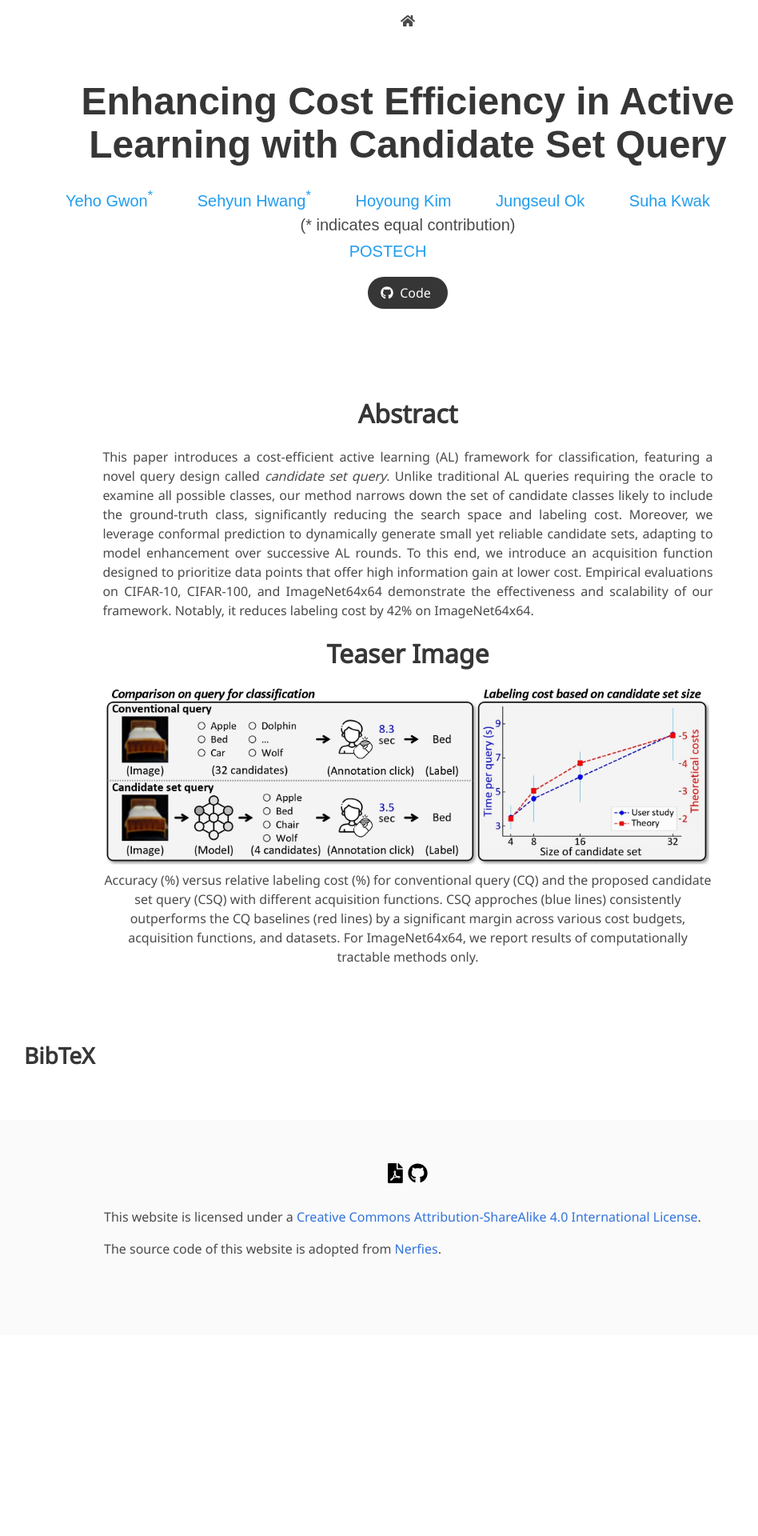
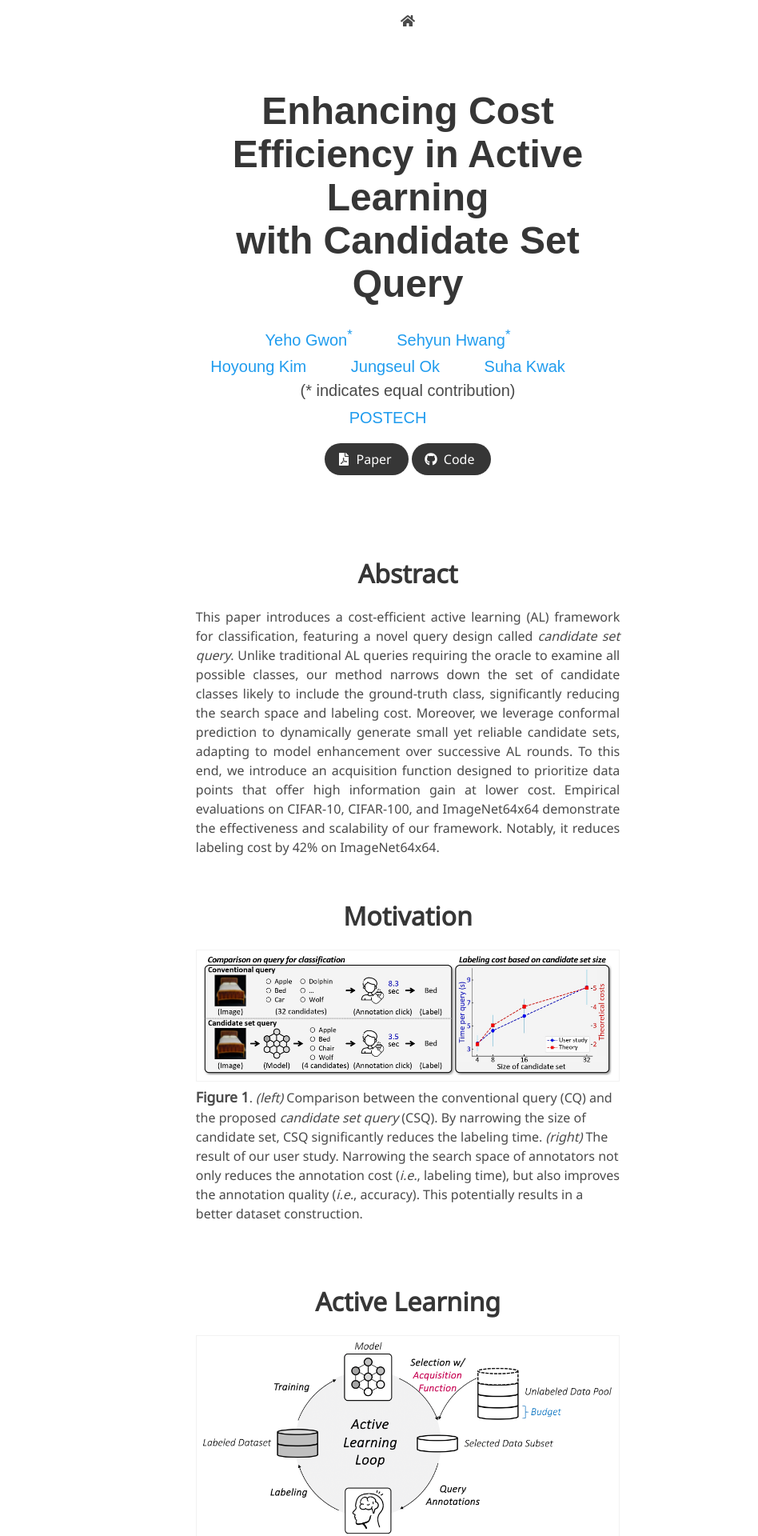
Before and after one commit to yehogwon/yehogwon.github.io, a Jekyll site: the page csq/index.html, which Jekyll copies as it is, in a window 1280 px wide. Shown: the top 1920 px of the page at 80% size, without its empty margins (130-1078 px from the left). Built offline with Jekyll 4.4.1, drawn with Linux system fonts in a browser that asks for light colours; nearby versions of some CDN libraries; some web fonts are replaced; library files that are not in the unit come from our copies; formulas are drawn with MathJax 3; comment, search, counter and statistics services are not loaded; a style sheet for code colours, icons or effects is not loaded; before the commit the page ends 1669 px from its top, so only the background shows below that; some of the changed text lies outside the part shown.

Commit message:
project page draft done

```diff
--- a/csq/index.html
+++ b/csq/index.html
@@ -23,6 +23,9 @@
   <script src="./static/js/bulma-carousel.min.js"></script>
   <script src="./static/js/bulma-slider.min.js"></script>
   <script src="./static/js/index.js"></script>
+
+  <!-- Add medium-zoom library -->
+  <script src="https://unpkg.com/medium-zoom/dist/medium-zoom.min.js"></script>
 
   <script type="text/x-mathjax-config">
     MathJax.Hub.Config({
@@ -65,7 +68,7 @@
     <div class="container is-max-desktop">
       <div class="columns is-centered">
         <div class="column has-text-centered">
-          <h1 class="title is-1 publication-title">Enhancing Cost Efficiency in Active Learning with Candidate Set Query</h1>
+          <h1 class="title is-1 publication-title">Enhancing Cost Efficiency in Active Learning <br> with Candidate Set Query</h1>
           <div class="is-size-5 publication-authors">
             <span class="author-block">
               <a href="https://yehogwon.github.io/">Yeho Gwon<sup>*</sup></a>
@@ -97,8 +100,8 @@
           <div class="column has-text-centered">
             <div class="publication-links">
               <!-- PDF Link. -->
-              <!-- <span class="link-block">
-                <a href="https://arxiv.org/pdf/2011.12948"
+              <span class="link-block">
+                <a href="./static/pdf/paper.pdf"
                    class="external-link button is-normal is-rounded is-dark">
                   <span class="icon">
                       <i class="fas fa-file-pdf"></i>
@@ -106,23 +109,14 @@
                   <span>Paper</span>
                 </a>
               </span>
-              <span class="link-block">
+              <!-- TODO: Add Arxiv link -->
+              <!-- <span class="link-block">
                 <a href="https://arxiv.org/abs/2011.12948"
                    class="external-link button is-normal is-rounded is-dark">
                   <span class="icon">
                       <i class="ai ai-arxiv"></i>
                   </span>
                   <span>arXiv</span>
-                </a>
-              </span> -->
-              <!-- Video Link. -->
-              <!-- <span class="link-block">
-                <a href="https://www.youtube.com/watch?v=MrKrnHhk8IA"
-                   class="external-link button is-normal is-rounded is-dark">
-                  <span class="icon">
-                      <i class="fab fa-youtube"></i>
-                  </span>
-                  <span>Video</span>
                 </a>
               </span> -->
               <!-- Code Link. -->
@@ -144,23 +138,11 @@
   </div>
 </section>
 
-<!-- <section class="hero teaser">
-  <div class="container is-max-desktop">
-    <div class="hero-body">
-      <video id="teaser" autoplay muted loop playsinline height="100%">
-        <source src="./static/videos/teaser.mp4"
-                type="video/mp4">
-      </video>
-    </div>
-  </div>
-</section> -->
-
-
 <section class="section">
   <div class="container is-max-desktop">
     <!-- Abstract. -->
     <div class="columns is-centered has-text-centered">
-      <div class="column is-four-fifths">
+      <div class="column is-full">
         <h2 class="title is-3">Abstract</h2>
         <div class="content has-text-justified">
           <p>
@@ -170,17 +152,21 @@
       </div>
     </div>
     <!--/ Abstract. -->
+</section>
 
+<section class="section">
+  <div class="container is-max-desktop">
     <!-- Teaser Image -->
     <div class="columns is-centered has-text-centered">
-      <div class="column is-four-fifths">
-        <h2 class="title is-3">Teaser Image</h2>
+      <div class="column is-full">
+        <h2 class="title is-3">Motivation</h2>
         <div class="publication-teaser">
-          <img src="./static/images/teaser.jpg" alt="CSQ Teaser">
+          <img src="./static/images/teaser.png" alt="CSQ Teaser">
         </div>
         <div class="caption">
           <p>
-              Accuracy (%) versus relative labeling cost (%) for conventional query (CQ) and the proposed candidate set query (CSQ) with different acquisition functions. CSQ approches (blue lines) consistently outperforms the CQ baselines (red lines) by a significant margin across various cost budgets, acquisition functions, and datasets. For ImageNet64x64, we report results of computationally tractable methods only.
+            <span class="figure-label">Figure 1</span>. <span style="font-style: italic;">(left)</span> Comparison between the conventional query (CQ) and the proposed <span style="font-style: italic;">candidate set query</span> (CSQ). By narrowing the size of candidate set, CSQ significantly reduces the labeling time.
+            <span style="font-style: italic;">(right)</span> The result of our user study. Narrowing the search space of annotators not only reduces the annotation cost (<span style="font-style: italic;">i.e.</span>, labeling time), but also improves the annotation quality (<span style="font-style: italic;">i.e.</span>, accuracy). This potentially results in a better dataset construction.
           </p>
         </div>
       </div>
@@ -189,37 +175,111 @@
   </div>
 </section>
 
+<section class="section">
+  <div class="container is-max-desktop">
+    <!-- AL Image -->
+    <div class="columns is-centered has-text-centered">
+      <div class="column is-full">
+        <h2 class="title is-3">Active Learning</h2>
+        <div class="publication-teaser">
+          <img src="./static/images/al.png" alt="Active Learning">
+        </div>
+        <div class="caption">
+          <p>
+            <span class="figure-label">Figure 2</span>. Active learning aims at reducing the labeling burden by annotating only necessary samples until the desired model performance is achieved. From a small initially labeled dataset, it repeatedly selects the most informative samples and asks the oracle to label them. Traditional active learning focuses on the selection of informative samples, driven by an acquisition function, whereas our work focuses both on the design of an effective acquisition function <span style="font-style: italic;">(selection)</span> and the process of getting the selected samples labeled <span style="font-style: italic;">(query)</span>.
+          </p>
+        </div>
+      </div>
+    </div>
+    <!--/ AL Image -->
+  </div>
+</section>
 
-<!-- <section class="section">
+<!-- TODO: Add Method section with animation
+<section class="section">
   <div class="container is-max-desktop">
-        <h2 class="title is-3">Superiority of CSQ over CQ</h2>
-        <p>
-            $$
-            \newcommand{\bx}{\mathbf{x}}
-            \textbf{Theorem.  }
-            Assume the information-theoretic cost model Hu et al. of selecting one out of $L$ possible options to be $\log_2 L$. Let $L \ge 2$ be the number of classes, $k = |\hat{Y}(\bx)|$, and $\alpha$ be the probability that the candidate set $\hat Y(\bx)$ does not include the ground-truth class of instance $\bx$. For the expected cost of conventional query $C_{\text{con}}$ and that of candidate set query $C_{\text{csq}}$,
-    if
-    \begin{align}
-        \frac{\log_2 (k+1)}{\log_2 L} < 1 - \alpha \;,
-        \label{eq:theorem}
-    \end{align}
-    then $C_{\text{csq}} (L, \bx, \alpha) < C_{\text{con}}(L,\bx)$.
-            $$
-        </p>
+    <div class="columns is-centered has-text-centered">
+      <div class="column is-full">
+        <h2 class="title is-3">Method</h2>
+        <div class="publication-teaser">
+          <img src="./static/images/al.png" alt="Active Learning">
+        </div>
+        <div class="caption">
+          <p>
+            <span class="figure-label">Figure 2</span>. Active learning aims at reducing the labeling burden by annotating only necessary samples until the desired model performance is achieved. From a small initially labeled dataset, it repeatedly selects the most informative samples and asks the oracle to label them. Traditional active learning focuses on the selection of informative samples, driven by an acquisition function, whereas our work focuses both on the design of an effective acquisition function <span style="font-style: italic;">(selection)</span> and the process of getting the selected samples labeled <span style="font-style: italic;">(query)</span>.
+          </p>
+        </div>
+      </div>
+    </div>
   </div>
 </section> -->
 
+<section class="section">
+  <div class="container is-max-desktop">
+    <!-- Experiment Results -->
+    <div class="columns is-centered has-text-centered">
+      <div class="column is-full">
+        <h2 class="title is-3">Experiment Results</h2>
+
+        <!-- Main Results subsection -->
+        <div class="subsection-title">Main Results</div>
+        <div class="publication-teaser">
+          <img src="./static/images/main.png" alt="Active Learning">
+        </div>
+        <div class="caption">
+          <p>
+            <span class="figure-label">Figure 3</span>. Accuracy (%) versus relative labeling cost (%) for conventional query (CQ) and the proposed candidate set query (CSQ) combined with different sampling strategies.
+            CSQ strategies combined with the proposed cost-efficient sampling (<span style="color: blue;">blue</span> lines) consistently outperform CQ baselines (<span style="color: red;">red</span> lines) by a significant margin across various budgets, acquisition functions, and datasets. You can find the zoomed-in version in the paper.
+          </p>
+        </div>
+
+        <!-- Ablation Studies subsection -->
+        <div class="subsection-title">Ablation Studies</div>
+
+        <div class="publication-teaser">
+          <img src="./static/images/comp_anal.png" alt="Component Analysis">
+        </div>
+        <div class="caption">
+          <p>
+            <span class="figure-label">Figure 4</span>.
+            (a) Contribution of each component of our method, measured by accuracy (%) versus relative labeling cost (%) <span style="font-style: italic;">(left)</span>, and relative labeling cost (%) versus AL round <span style="font-style: italic;">(right)</span>. All components of our method lead to steady performance improvement over successive AL rounds.
+            (b) Relative labeling cost (%) at fifth round with varying calibraiton set sizes $n_\text{cal}$. Our method shows robust performance with varying calibraiton set sizes.
+          </p>
+        </div>
+
+        <div class="publication-teaser">
+          <img src="./static/images/query_design.png" alt="Query Design">
+        </div>
+        <div class="caption">
+          <p>
+            <span class="figure-label">Figure 5</span>. Impact of the candidate set design. We compare Conventional (all classes), Top1 (top-1 most confident class), Top10 (top10 most confident classes), and Conformal(our method with fixed $\alpha=0.1$), and Oracle(the smallest candidate set that contains the ground-truth class).
+            Our method reliably surpasses the baselines and delivers a substantial reduction in labeling cost compared to the baselines. We note that Oracle is an unattainable upper bound requiring knowledge of the ground truth.
+            Also, our candidate set effectively includes the ground-truth class in over 90% of cases, even when the model accuracy is low.
+        </div>
+
+        <!-- Qualitative Results subsection -->
+        <div class="subsection-title">Qualitative Results</div>
+        <div class="publication-teaser">
+          <img src="./static/images/qual.png" alt="Qualitative Results">
+        </div>
+        <div class="caption">
+          <p>
+            <span class="figure-label">Figure 6</span>. Example results of constructed candidate sets along with input images on ImageNet64x64. The ground-truth class is highlighted in <span style="color: red;">red</span> (best viewed in color).
+            For easy samples, the candidate set is small to minimize the labeling cost, while for hard samples, the candidate set is expanded to include the ground-truth class.
+          </p>
+        </div>
+
+      </div>
+    </div>
+    <!--/ Experiment Results -->
+  </div>
+</section>
 
 <section class="section" id="BibTeX">
   <div class="container is-max-desktop content">
     <h2 class="title">BibTeX</h2> <!-- TODO: BibTeX here -->
-    <!-- <pre><code>@article{park2021nerfies,
-  author    = {Park, Keunhong and Sinha, Utkarsh and Barron, Jonathan T. and Bouaziz, Sofien and Goldman, Dan B and Seitz, Steven M. and Martin-Brualla, Ricardo},
-  title     = {Nerfies: Deformable Neural Radiance Fields},
-  journal   = {ICCV},
-  year      = {2021},
-}</code></pre>
-  </div> -->
+    <pre><code></code></pre>
+  </div>
 </section>
 
 
--- a/csq/static/css/index.css
+++ b/csq/static/css/index.css
@@ -23,10 +23,6 @@
   font-family: 'Google Sans', sans-serif;
 }
 
-
-.publication-title {
-}
-
 .publication-banner {
   max-height: parent;
 
@@ -38,9 +34,6 @@
   top: auto;
   transform: none;
   object-fit: fit;
-}
-
-.publication-header .hero-body {
 }
 
 .publication-title {
@@ -135,9 +128,6 @@
   border-radius: 5px;
 }
 
-.interpolation-video-column {
-}
-
 .interpolation-panel .slider {
   margin: 0 !important;
 }
@@ -152,3 +142,51 @@
 #interpolation-image-wrapper img {
   border-radius: 5px;
 }
+
+/* Add these new styles */
+.container.is-max-desktop {
+  max-width: 45% !important;
+}
+
+.columns.is-centered {
+  margin: 0 auto;
+}
+
+/* Make images responsive within the half-width container */
+.publication-teaser img {
+  max-width: 100%;
+  height: auto;
+  border: 1px solid rgba(0, 0, 0, 0.05);  /* Black border with 0.8 opacity */
+  padding: 0.4rem;
+
+}
+
+/* Add this new style for captions */
+.caption {
+  text-align: left;
+}
+
+.caption p {
+  text-align: left;
+  margin-bottom: 1.5em;
+}
+
+.figure-label {
+  font-size: 1.1em;
+  font-weight: bold;
+}
+
+/* Reduce padding between sections */
+.section {
+  padding: 1.0rem 1.5rem;  /* Default is 3rem 1.5rem */
+}
+
+/* Subsection styling */
+.subsection-title {
+  text-align: left;
+  font-size: 1.5rem;  /* Slightly smaller than section title (is-3 is 2rem) */
+  font-weight: 600;
+  margin-bottom: 1rem;
+  font-family: 'Google Sans', sans-serif;
+  padding-top: 1rem;
+}
--- a/csq/static/js/index.js
+++ b/csq/static/js/index.js
@@ -75,4 +75,11 @@
 
     bulmaSlider.attach();
 
+    // Initialize medium-zoom
+    mediumZoom('.publication-teaser img', {
+      margin: 24,
+      background: 'rgba(0,0,0,0.9)',
+      scrollOffset: 0,
+    });
+
 })
```
Also changed, not shown: other parts of csq/index.html (+1 -1 lines), csq/static/images/al.png (added), csq/static/images/comp_anal.png (added), csq/static/images/main.jpg (deleted), csq/static/images/main.png (added), csq/static/images/qual.jpg (deleted), csq/static/images/qual.png (added), csq/static/images/query_design.png (added), csq/static/images/teaser.jpg (deleted), csq/static/images/teaser.png (added).
